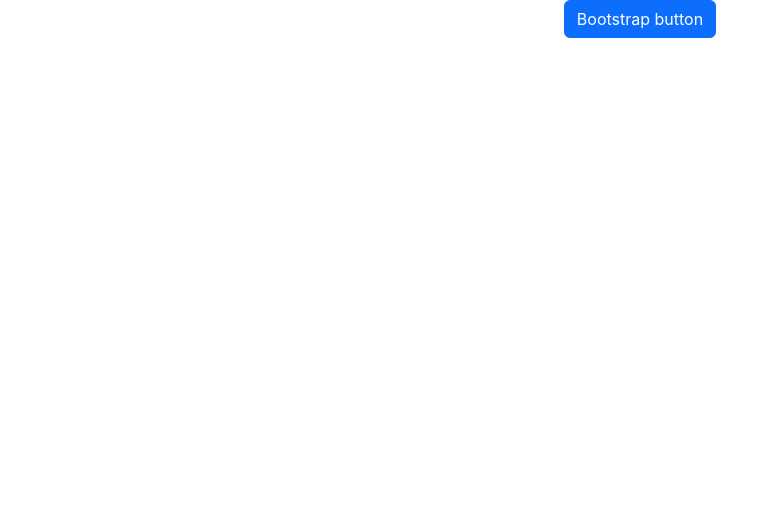
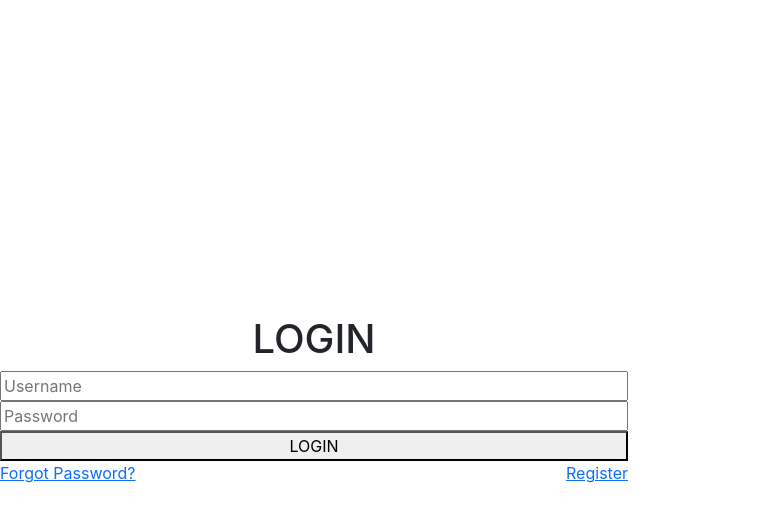
Before and after one commit to FeroPelech/Logins, a React (Create React App) app in the folder react-login/: page / in a window 1280 px wide. Shown: the top 522 px of the page, without its empty margins (0-779 px from the left). Built offline with nearby package versions, Linux system fonts and the light colour scheme.

Commit message:
First settings on login-page-1

```diff
--- a/react-login/src/LoginPages1/index.css
+++ b/react-login/src/LoginPages1/index.css
@@ -0,0 +1,11 @@
+.login-page-1 {
+  height: 100vh;
+}
+
+.login-page-1 .row {
+  height: 100%;
+}
+
+.text-part {
+  width: 100%;
+}
--- a/react-login/src/LoginPages1/index.js
+++ b/react-login/src/LoginPages1/index.js
@@ -2,8 +2,22 @@
 import "./index.css";
 function LoginPage1() {
   return (
-    <div>
-      <button className="btn btn-primary">Bootstrap button</button>
+    <div className="login-page-1">
+      <div className="row">
+        <div className="col-md-6 d-flex align-items-center justify-content-center">
+          <div className="text-part d-flex flex-column">
+            <h1>LOGIN</h1>
+            <input type="text" placeholder="Username" />
+            <input type="text" placeholder="Password" />
+            <button>LOGIN</button>
+            <div className="d-flex justify-content-between">
+              <a href="">Forgot Password?</a>
+              <a href="">Register</a>
+            </div>
+          </div>
+        </div>
+        <div className="col-md-6"></div>
+      </div>
     </div>
   );
 }
```
